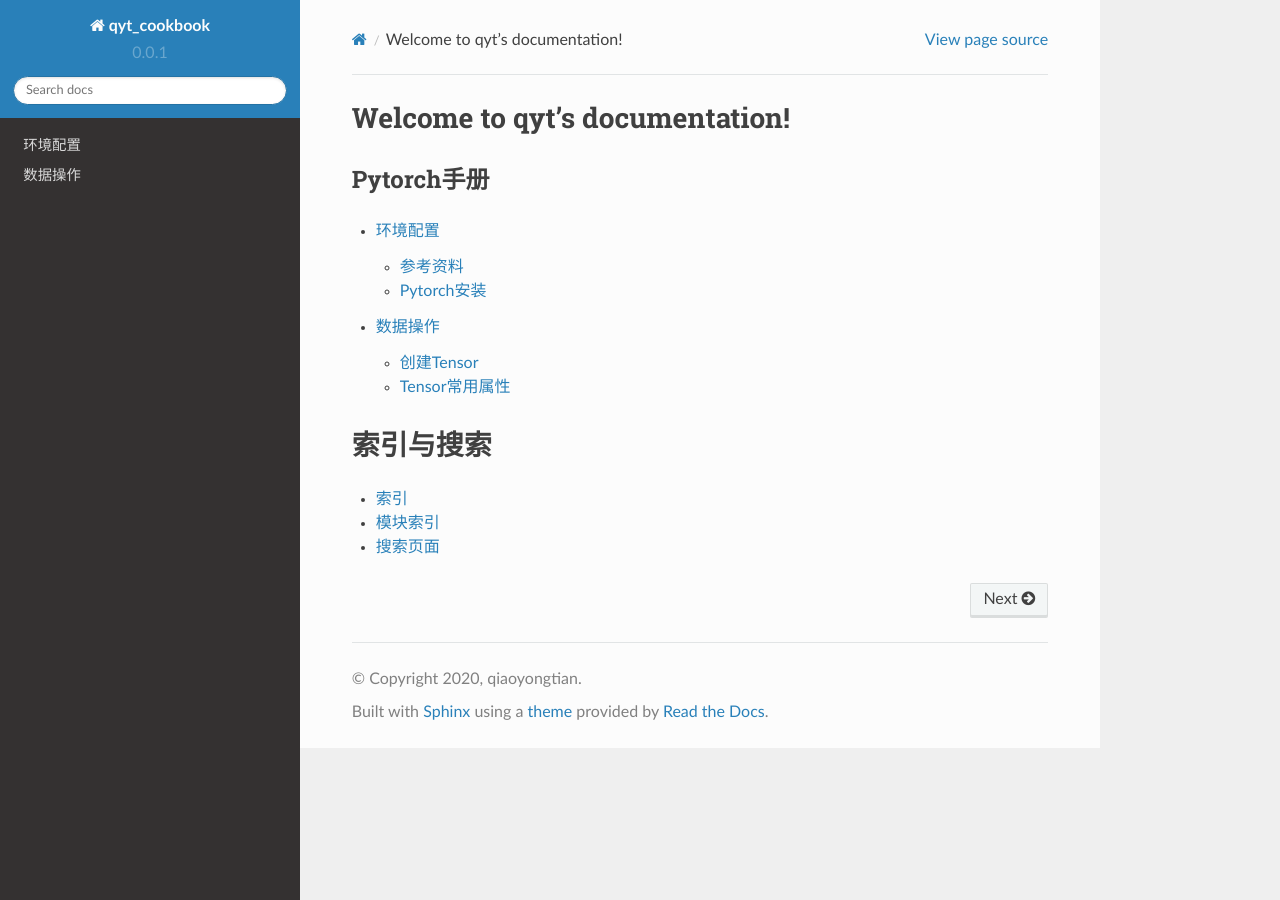
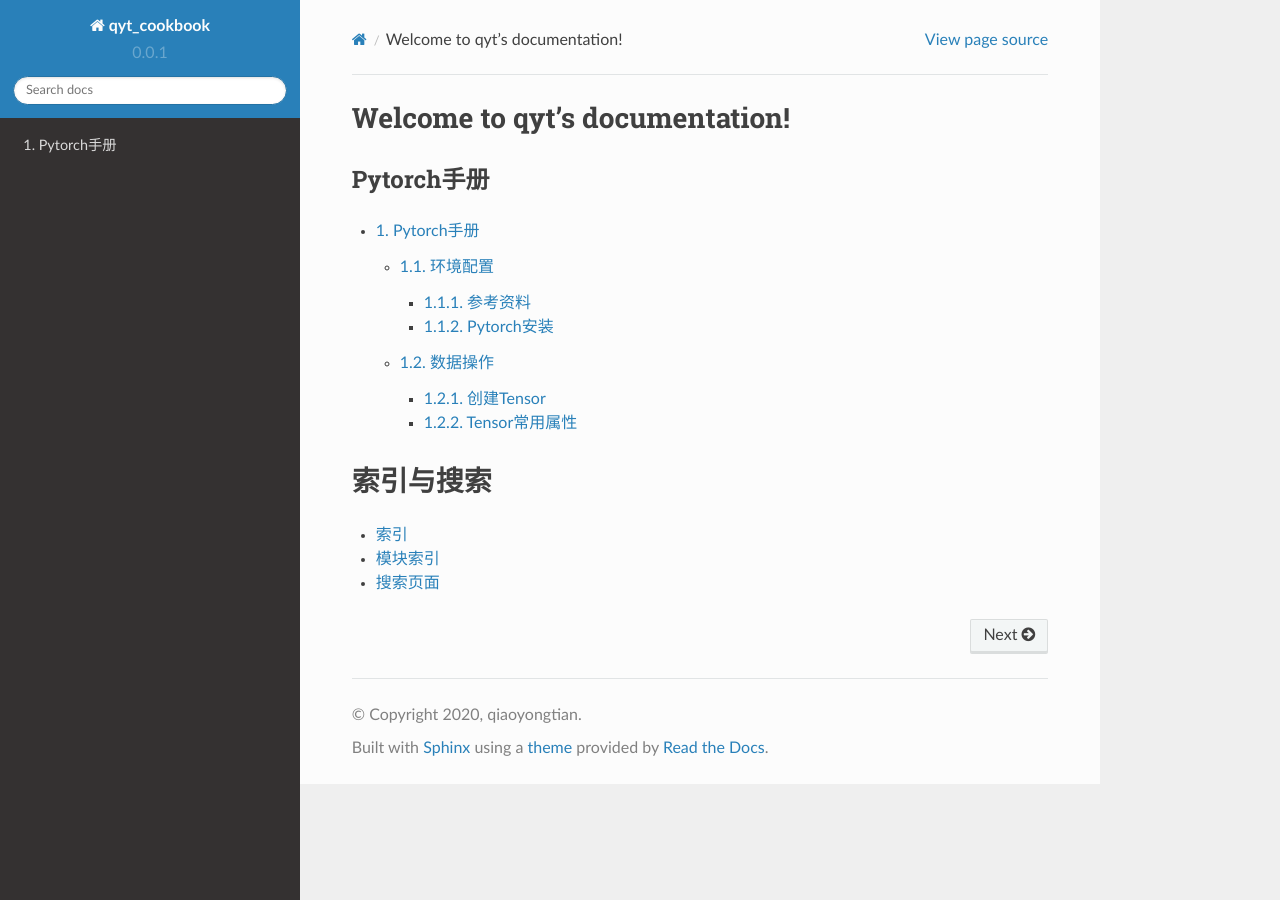
Before and after one commit to q759729997/qyt_cookbook, a Sphinx documentation site: the page built from qyt_cookbook/source/index.rst, in a window 1280 px wide. Built offline with Sphinx 7.4.7 and the Read the Docs theme 2.0.0, drawn with Linux system fonts in a browser that asks for light colours.

Commit message:
目录结构微调

```diff
--- a/qyt_cookbook/source/index.rst
+++ b/qyt_cookbook/source/index.rst
@@ -10,9 +10,10 @@ Pytorch手册
 ----------------
 
 .. toctree::
-   :maxdepth: 2
+   :maxdepth: 3
+   :numbered:
 
-   /pytorch/index
+   Pytorch手册 </pytorch/index>
 
 索引与搜索
 ==================
--- a/qyt_cookbook/source/pytorch/index.rst
+++ b/qyt_cookbook/source/pytorch/index.rst
@@ -1,4 +1,7 @@
 .. Pytorch手册
+
+Pytorch手册
+========================================
 
 .. toctree::
    :maxdepth: 2
```
Also changed, not shown: README.md (+1 -0 lines), qyt_cookbook/source/pytorch/tensor.md (+6 -6 lines), qyt_cookbook/source/pytorch/tensor.rst (+9 -3 lines).
